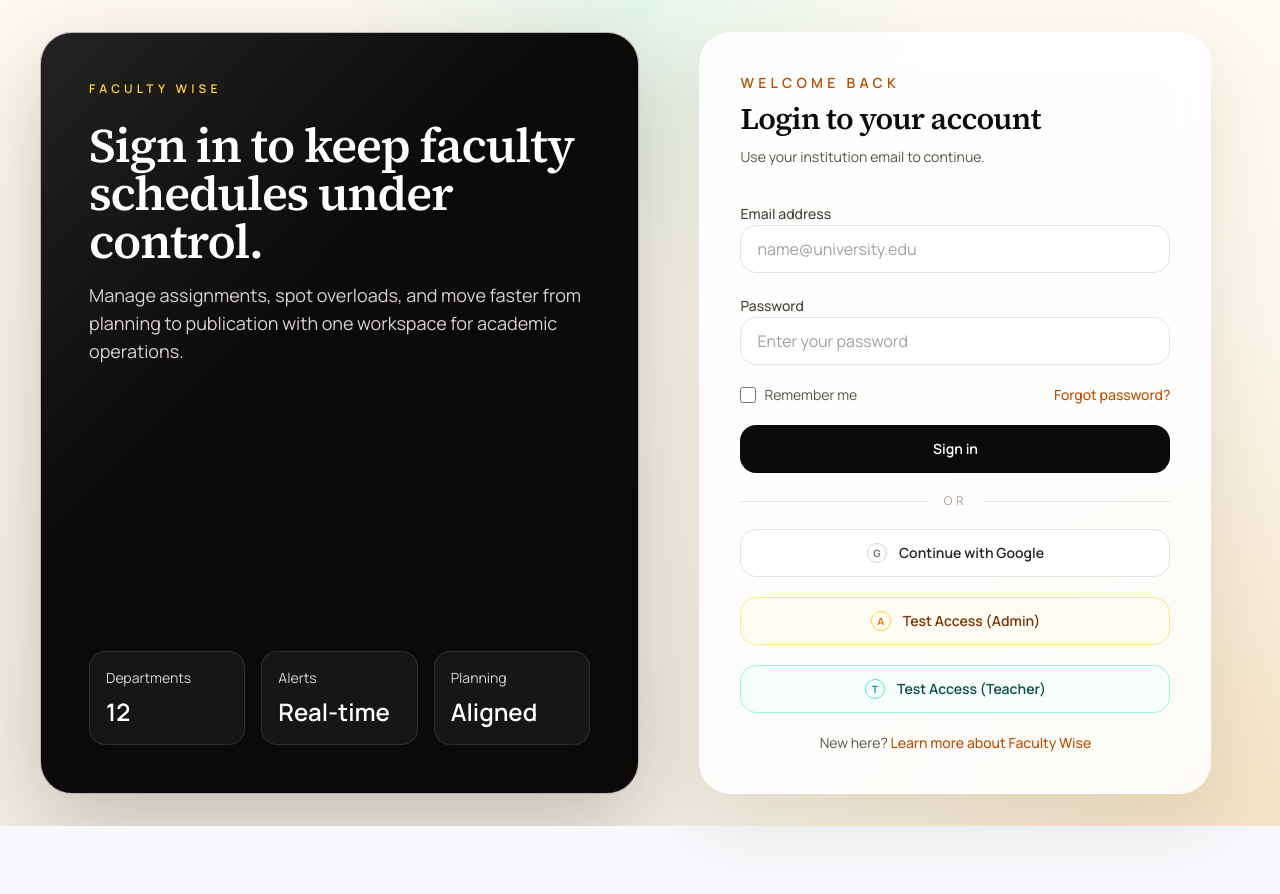
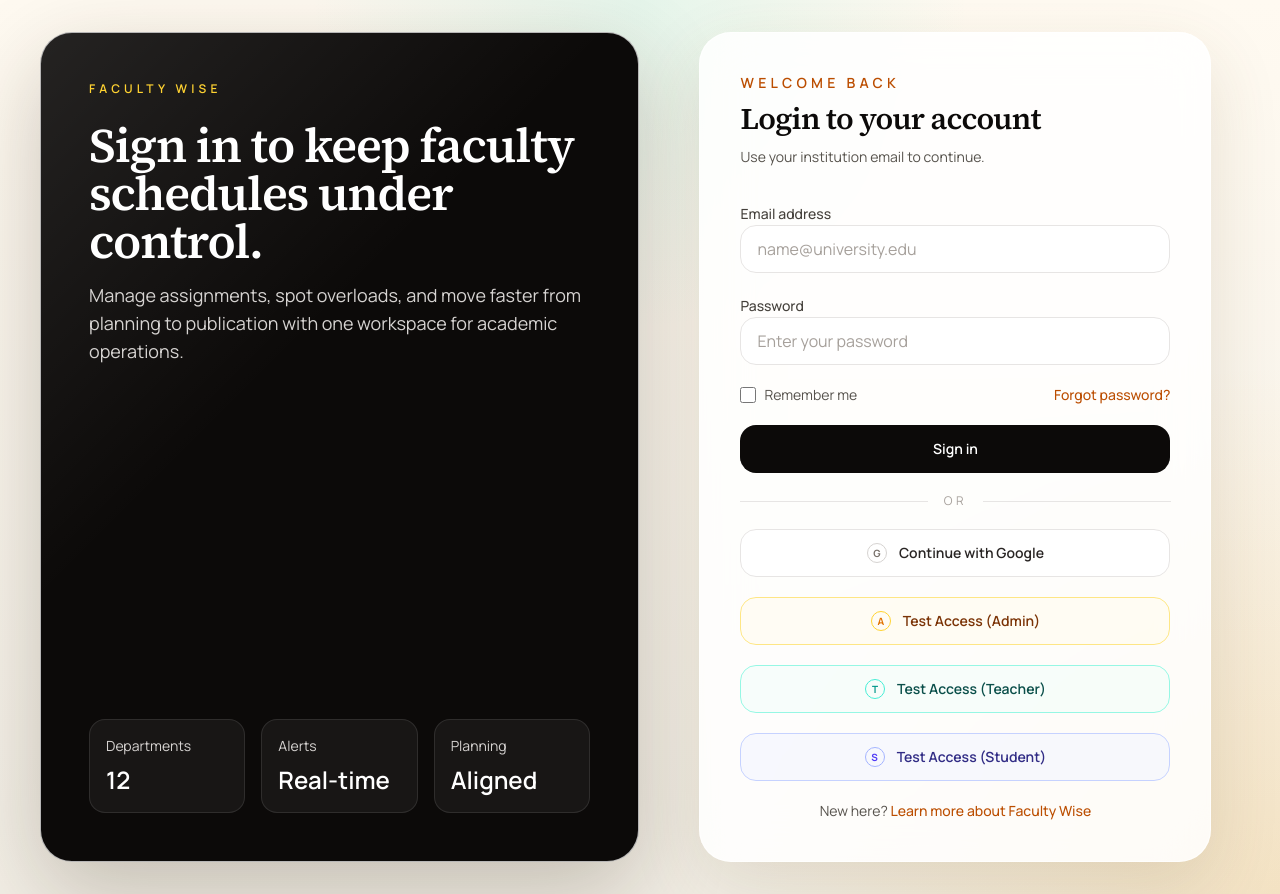
Before and after one commit to WenDEVLIFE/faculti_wise, a Next.js app: page /login in a window 1280 px wide. Before the commit the page ends 826 px from the top, so only its background shows below. Built offline with nearby package versions, Linux system fonts and the light colour scheme.

Commit message:
feat: implement student dashboard, navigation layout, and core schedule pages with associated tests

```diff
--- a/features/auth/login/LoginPageView.tsx
+++ b/features/auth/login/LoginPageView.tsx
@@ -151,6 +151,16 @@ export default function LoginPageView() {
                 Test Access (Teacher)
               </Link>
 
+              <Link
+                href={appRoutes.studentDashboard}
+                className="inline-flex h-12 w-full items-center justify-center gap-3 rounded-2xl border border-indigo-200 bg-indigo-50/50 px-5 text-sm font-semibold text-indigo-900 transition hover:border-indigo-300 hover:bg-indigo-50"
+              >
+                <span className="flex h-5 w-5 items-center justify-center rounded-full border border-indigo-300 text-[10px] font-bold text-indigo-600">
+                  S
+                </span>
+                Test Access (Student)
+              </Link>
+
               <p className="text-center text-sm text-stone-600">
                 New here?{" "}
                 <Link href={appRoutes.home} className="font-medium text-amber-700">
```
